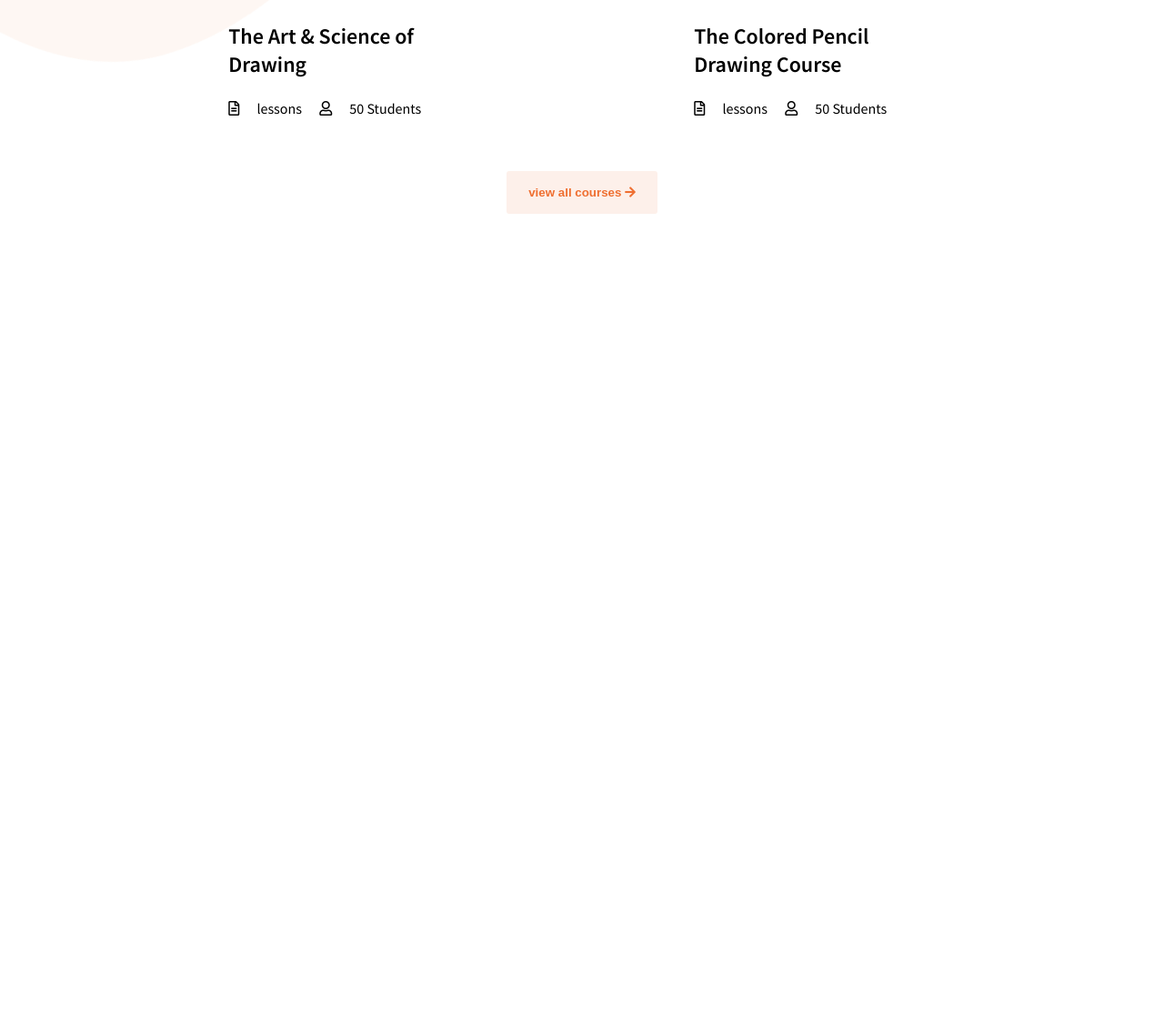
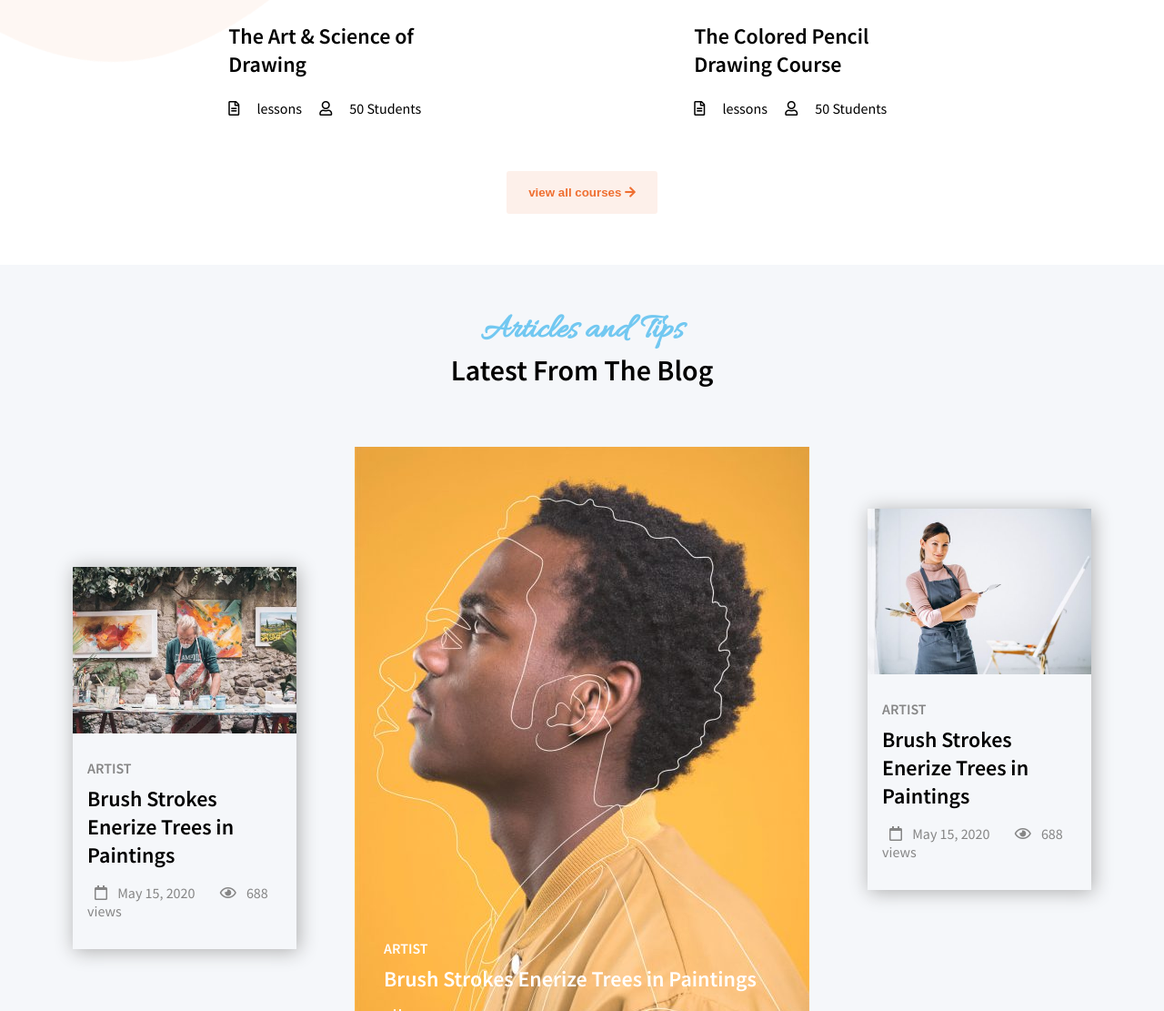
Before and after one commit to gabrivava/proj-html-vuejs, a website: page index.html in a window 1280 px wide. Shown: the part 4887-5998 px from the top of the page at 91% size. Before the commit the page ends 5178 px from the top, so only its background shows below. Drawn offline with nearby package versions, Linux system fonts and the light colour scheme; a web font is replaced by a local one.

Commit message:
complete blog section, miss background

```diff
--- a/index.html
+++ b/index.html
@@ -215,6 +215,73 @@
                 </div>
             </div>
 
+            <!-- articles and tips -->
+            <div id="blog">
+                <h3>
+                    Articles and Tips
+                </h3>
+                <h4>Latest From The Blog</h4>
+                <div class="articles">
+                    <div class="articolo left">
+                        <img src="./dist/img/artist-blog-03-480x356.jpeg" alt="">
+                        <div>
+                            <div class="type">
+                                Artist
+                            </div>
+                            <div class="title">
+                                Brush Strokes Enerize Trees in Paintings
+                            </div>
+                            <div class="info">
+                                <i class="far fa-calendar"></i>
+                                <span>May 15, 2020</span>
+                                <i class="far fa-eye"></i>
+                                <span>688 views</span>
+                            </div>
+                        </div>
+
+                    </div>
+                    <div class="articolo-centrale">
+                        <img src="./dist/img/artist-blog-02-500x680.jpg" alt="">
+                        <div>
+                            <div class="type">
+                                Artist
+                            </div>
+                            <div class="title">
+                                Brush Strokes Enerize Trees in Paintings
+                            </div>
+                            <div class="info">
+                                <i class="far fa-calendar"></i>
+                                <span>May 15, 2020</span>
+                                <i class="far fa-eye"></i>
+                                <span>688 views</span>
+                            </div>
+                        </div>
+                    </div>
+                    <div class="articolo right">
+                        <img src="./dist/img/artist-blog-01-480x356.jpg" alt="">
+                        <div>
+                            <div class="type">
+                                Artist
+                            </div>
+                            <div class="title">
+                                Brush Strokes Enerize Trees in Paintings
+                            </div>
+                            <div class="info">
+                                <i class="far fa-calendar"></i>
+                                <span>May 15, 2020</span>
+                                <i class="far fa-eye"></i>
+                                <span>688 views</span>
+                            </div>
+                        </div>
+
+                    </div>
+                </div>
+
+                <div class="all_post">
+                    <span>Get into details now?</span>
+                    <span> View all posts <i class="fas fa-arrow-right"></i></span>
+                </div>
+            </div>
         </div>
 
 
--- /dev/null
+++ b/src/css/_blog.scss
@@ -0,0 +1,93 @@
+#blog {
+    padding: 3rem;
+    background-color: #F5F7FA;
+    text-align: center;
+    .articles {
+        margin-top: 2rem;
+        display: flex;
+        justify-content: center;
+        align-items: center;
+        .articolo {
+            width: 300px;
+            text-align: left;
+            box-shadow: 2px 2px 20px rgb(172, 172, 172);
+            margin: 2rem;
+            &>img {
+                width: 100%;
+            }
+            &>div {
+                padding: 1rem;
+                .type {
+                    margin: 0.5rem 0;
+                    text-transform: uppercase;
+                    font-weight: 600;
+                    color: rgb(134, 134, 134);
+                }
+                .title {
+                    font-weight: 600;
+                    font-size: 1.5rem;
+                }
+                .info {
+                    color: rgb(134, 134, 134);
+                    margin: 1rem 0;
+                    i {
+                        margin: 0 0.5rem
+                    }
+                    span {
+                        margin-right: 1rem;;
+                    }
+                }
+            }
+
+        }
+        .right {
+            margin-top: 100px;
+            align-self: flex-start;
+        }
+        .articolo-centrale {
+            margin: 2rem;
+            color: white;
+            position: relative;
+            &>div {
+                position: absolute;
+                z-index: 2;
+                bottom: 0;
+                padding: 2rem;
+                text-align: left;
+                .type {
+                    margin: 0.5rem 0;
+                    text-transform: uppercase;
+                    font-weight: 600;
+                }
+                .title {
+                    font-weight: 600;
+                    font-size: 1.5rem;
+                }
+                .info {
+                    margin: 1rem 0;
+                    i {
+                        margin: 0 0.5rem
+                    }
+                    span {
+                        margin-right: 1rem;
+                    }
+                }
+            }
+        }
+    }
+    .all_post {
+        :last-child {
+            color: #EF6F31;
+            font-weight: 600;
+        }
+    }
+    h3 {
+        font-size: 2.4rem;
+        color: $color_cursive;
+        font-family: $font_corsivo;
+    }
+    h4 {
+        font-size: 2rem;
+        font-weight: 600;
+    }
+}
--- a/src/css/_courses.scss
+++ b/src/css/_courses.scss
@@ -62,7 +62,7 @@
         justify-content: space-around;
         .card {
             padding: 1rem;
-            width: 320px;
+            max-width: 320px;
             &>img {
                 width: 100%;
             }
--- a/src/css/_main.scss
+++ b/src/css/_main.scss
@@ -2,3 +2,4 @@
 @import 'coaching.scss';
 @import 'people.scss';
 @import 'courses.scss';
+@import 'blog.scss';
```
Also changed, not shown: dist/css/app.css.
